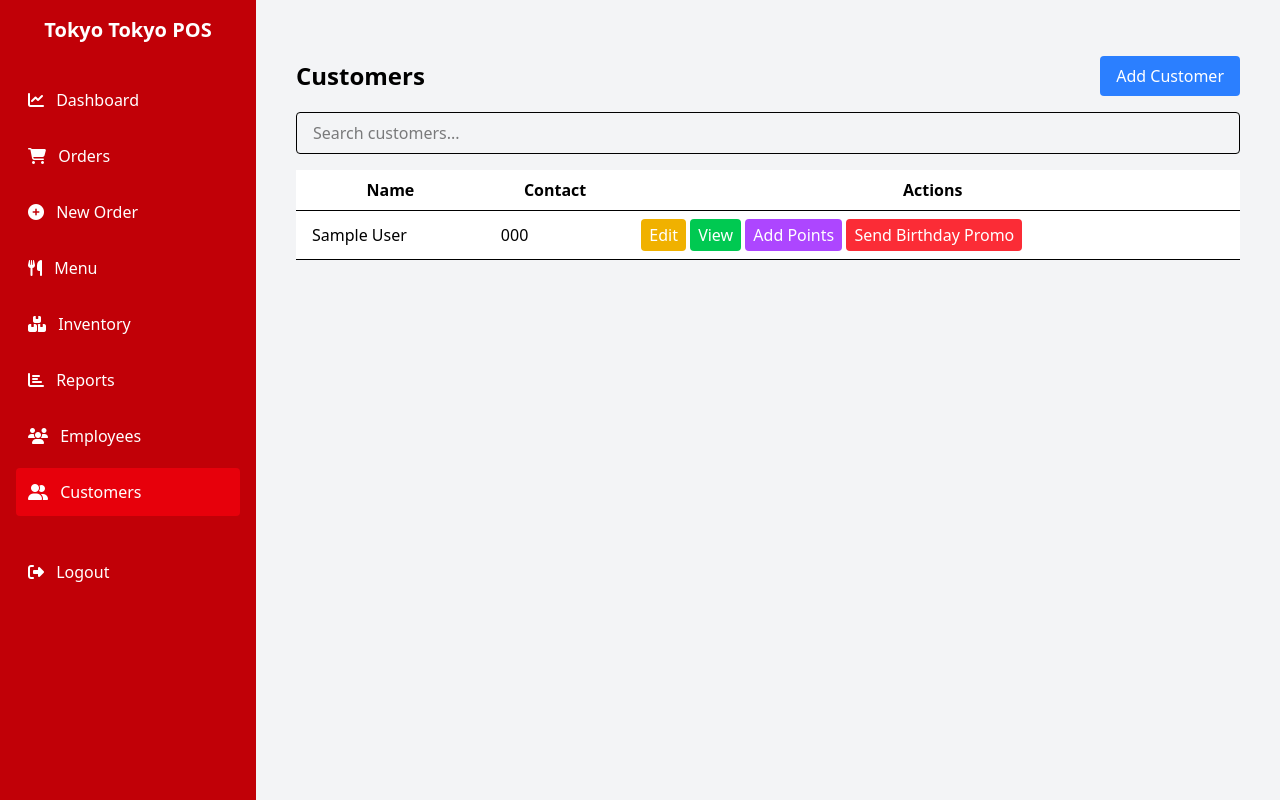
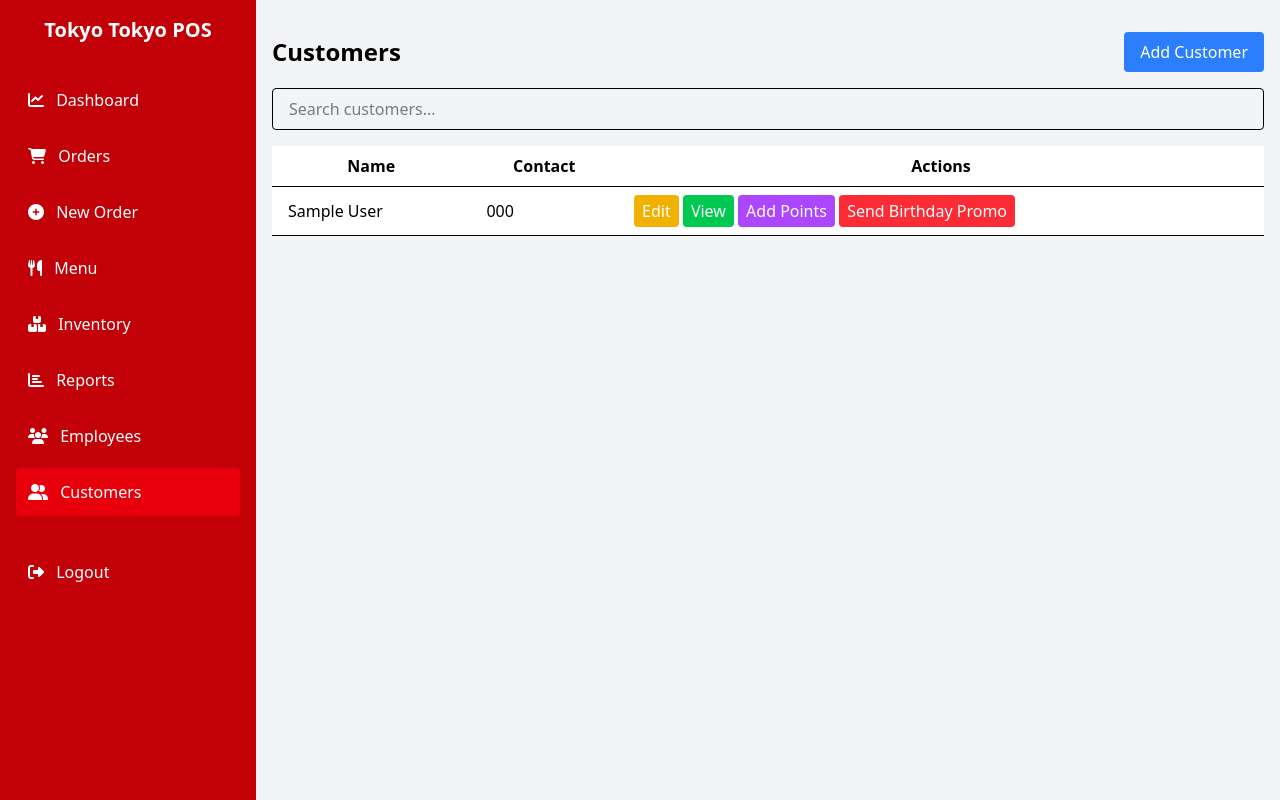
Before and after one commit to MACantara/pos, a Flask app: page /customers in a window 1280 px wide. Run offline with Flask 3, Linux system fonts and the light colour scheme; a user stored in the database is signed in; tables that the repository leaves empty hold one stand-in row (values such as "Sample post").

Commit message:
remove unnecessary padding from content area in base template

```diff
--- a/templates/base.html
+++ b/templates/base.html
@@ -82,7 +82,7 @@
     {% endif %}
 
     <!-- Content Area -->
-    <div class="{% if current_user.is_authenticated %}content-area{% endif %} p-6">
+    <div class="{% if current_user.is_authenticated %}content-area{% endif %}">
         {% with messages = get_flashed_messages(with_categories=true) %}
             {% if messages %}
                 {% for category, message in messages %}
```
